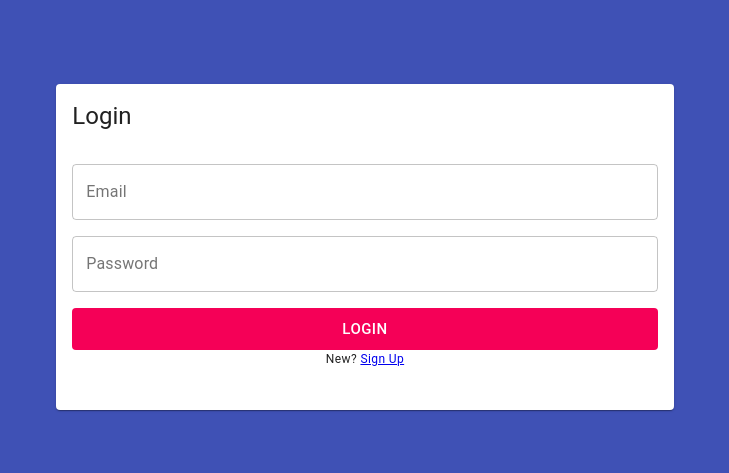
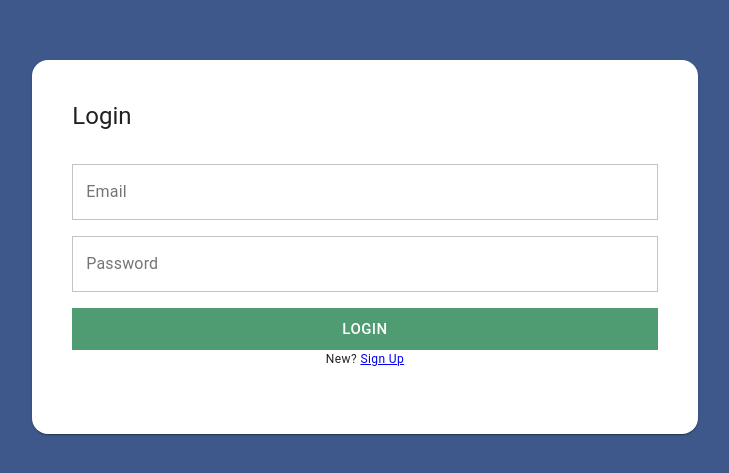
Before and after one commit to jaredtbrown/copyist, a React (Create React App) app: page /login in a window 1280 px wide. Shown: the part 153-626 px from the top of the page, without its empty margins (275-1004 px from the left). Built offline with nearby package versions, Linux system fonts and the light colour scheme; no server answers.

Commit message:
Theming it up a bit

```diff
--- a/src/App.js
+++ b/src/App.js
@@ -4,6 +4,7 @@ import { connect } from 'react-redux';
 import firebase from 'firebase/app';
 import 'firebase/auth';
 import 'firebase/analytics';
+import { createMuiTheme, MuiThemeProvider } from '@material-ui/core/styles';
 import SignUp from './containers/SignUp';
 import Login from './containers/Login';
 import { clearCurrentUser } from './actions/currentUser';
@@ -38,7 +39,25 @@ function App(props) {
     });
   }, [dispatch]);
 
+  const theme = createMuiTheme({
+    palette: {
+      primary: {
+        main: "#3e588c"
+      },
+      secondary: {
+        main: "#4f9c72"
+      },
+      error: {
+        main: '#D93829'
+      },
+    },
+    shape: {
+      borderRadius: 0
+    },
+  });
+
   return (
+      <MuiThemeProvider theme={theme}>
         <BrowserRouter >
           <Toolbar />
 
@@ -48,6 +67,7 @@ function App(props) {
             <Route exact path="/signup" component={SignUp} />
           </Switch>
         </BrowserRouter>
+      </MuiThemeProvider>
   );
 }
 
--- a/src/components/CreateTerritoryForm/CreateTerritoryForm.js
+++ b/src/components/CreateTerritoryForm/CreateTerritoryForm.js
@@ -10,7 +10,11 @@ import { makeStyles } from '@material-ui/core';
 const useStyles = makeStyles((theme) => ({
     textFields: {
         marginBottom: theme.spacing(2),
-    }
+    },
+    paper: {
+        borderRadius: 16,
+        padding: theme.spacing(3)
+    },
 }));
 
 const CreateTerritoryForm = (props) => {
@@ -31,7 +35,7 @@ const CreateTerritoryForm = (props) => {
 
     const classes = useStyles();
     return (
-        <Dialog open={props.open} onClose={props.handleClose}>
+        <Dialog open={props.open} onClose={props.handleClose} classes={{ paper: classes.paper, }}>
             <DialogTitle>Create Territory</DialogTitle>
             <DialogContent>
                 <TextField
--- a/src/components/LoginForm/LoginForm.js
+++ b/src/components/LoginForm/LoginForm.js
@@ -24,6 +24,8 @@ const useStyles = makeStyles(theme => ({
     },
     signUpCard: {
         margin: '0 auto',
+        padding: theme.spacing(3),
+        borderRadius: 16,
     },
 }));
 
@@ -46,7 +48,7 @@ const LoginForm = (props) => {
     const classes = useStyles(props);
     return (
         <div className={classes.root}>
-            <Card className={classes.signUpCard}>
+            <Card className={classes.signUpCard} classes={{ paper: classes.signUpCardPaper }}>
                 <CardHeader title="Login" />
                 <CardContent>
                     <TextField
--- /dev/null
+++ b/src/components/Paper/Paper.js
@@ -0,0 +1,10 @@
+import React from 'react';
+import MuiPaper from '@material-ui/core/Paper';
+
+const Paper = (props) => {
+    return (
+        <MuiPaper style={{ borderRadius: 16 }} {...props} />
+    );
+}
+
+export default Paper;
--- /dev/null
+++ b/src/components/Paper/index.js
@@ -0,0 +1,3 @@
+import Paper from './Paper';
+
+export default Paper;
--- a/src/components/SignUpForm/SignUpForm.js
+++ b/src/components/SignUpForm/SignUpForm.js
@@ -11,7 +11,7 @@ import { Link } from 'react-router-dom';
 
 const useStyles = makeStyles(theme => ({
     root: {
-        backgroundColor: theme.palette.secondary.main,
+        backgroundColor: theme.palette.primary.main,
         display: 'flex',
         height: '100vh',
         justifyContent: 'center',
@@ -24,6 +24,8 @@ const useStyles = makeStyles(theme => ({
     },
     signUpCard: {
         margin: '0 auto',
+        padding: theme.spacing(3),
+        borderRadius: 16,
     },
 }));
 
--- a/src/components/TerritoriesList/TerritoriesList.js
+++ b/src/components/TerritoriesList/TerritoriesList.js
@@ -1,5 +1,5 @@
 import React from 'react';
-import Paper from '@material-ui/core/Paper';
+import Paper from '../Paper';
 import Table from '@material-ui/core/Table';
 import TableBody from '@material-ui/core/TableBody';
 import TableCell from '@material-ui/core/TableCell';
--- a/src/containers/Toolbar/Toolbar.js
+++ b/src/containers/Toolbar/Toolbar.js
@@ -22,6 +22,9 @@ const useStyles = makeStyles((theme) => ({
     flex: {
         flexGrow: 1,
     },
+    appBar: {
+        boxShadow: 0,
+    }
 }));
 
 const Toolbar = (props) => {
@@ -46,7 +49,7 @@ const Toolbar = (props) => {
 
     const classes = useStyles();
     return (
-        <AppBar position="fixed">
+        <AppBar position="fixed" className={classes.appBar} elevation={0}>
             <MuiToolbar>
                 <Typography variant="h6" className={classes.flex}>
                     {props.team.name}
@@ -80,7 +83,7 @@ const Toolbar = (props) => {
                                 variant="outlined"
                                 onClick={handleLogout}
                                 fullWidth
-                                color="secondary"
+                                color="primary"
                             >
                                 Log Out
                             </Button>
--- a/src/index.css
+++ b/src/index.css
@@ -1,4 +1,5 @@
 html, body {
   margin: 0;
   height: 100%;
+  background-color: #ececec;
 }
```
Lines whose indentation alone changed are shown as unchanged.
